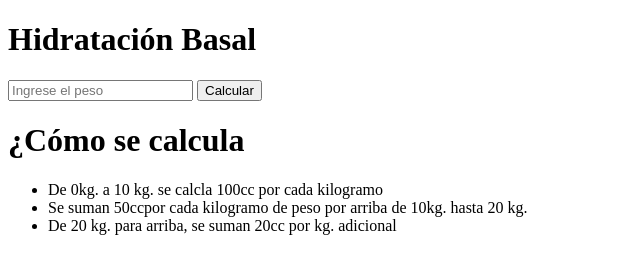
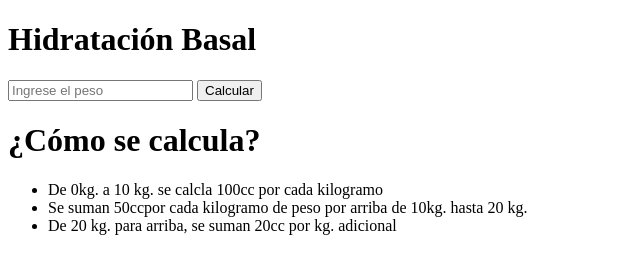
Before and after one commit to brxndxz/brxndxz.github.io, a plain HTML site: page index.html in a window 1280 px wide. Shown: the full height of the page, 0-640 px from the left. Drawn offline with Linux system fonts and the light colour scheme.

Commit message:
Update index.html

```diff
--- a/index.html
+++ b/index.html
@@ -7,7 +7,7 @@
         <h1>Hidrataci&oacute;n Basal</h1>
         <input type="number" placeholder="Ingrese el peso"/>
         <button>Calcular</button>
-        <h1>¿C&oacute;mo se  calcula</h1>
+        <h1>¿C&oacute;mo se  calcula?</h1>
         <ul>
             <li>De 0kg. a 10 kg. se calcla 100cc por cada kilogramo</li>
             <li>Se suman 50ccpor cada kilogramo de peso por arriba de 10kg. hasta 20 kg.</li>
```
